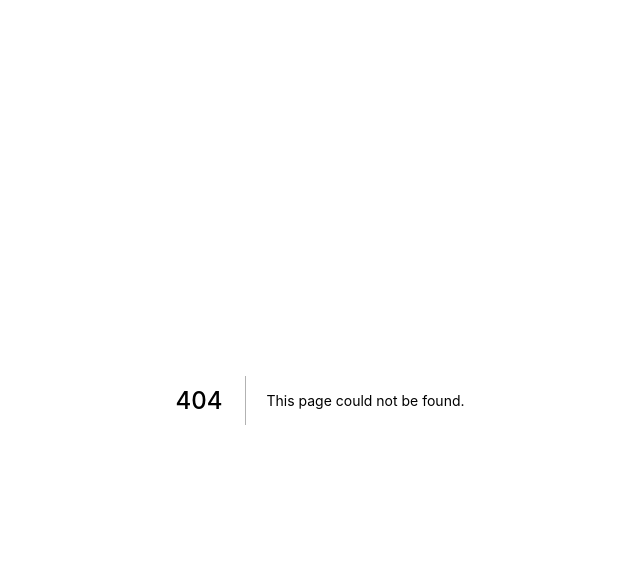
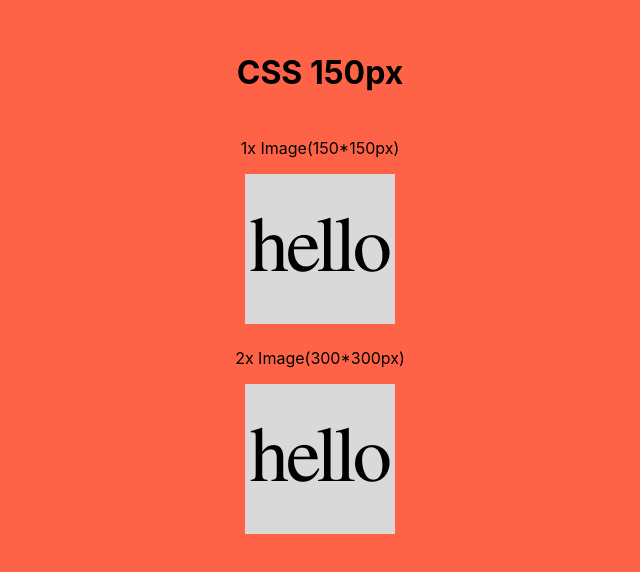
Before and after one commit to seulgiyoon/frontend-setting-example, a Next.js app: page /gallery/compare in a window 1280 px wide. Before the commit this address had no page. Shown: the top 572 px of the page, without its empty margins (320-960 px from the left). Built offline with nearby package versions, Linux system fonts and the light colour scheme.

Commit message:
Add 1x 2x 이미지 비교 페이지 추가

```diff
--- a/data.ts
+++ b/data.ts
@@ -1,4 +1,4 @@
-export const IMAGE_DATA = [
+export const PET_IMAGES = [
   {
     imgUrl: `/images/cat01.jpeg`,
   },
--- /dev/null
+++ b/pages/gallery/compare.tsx
@@ -0,0 +1,31 @@
+import React from 'react';
+import styled from 'styled-components';
+
+const StyledDiv = styled.div`
+  height: 100vh;
+  background-color: tomato;
+  padding-top: 2rem;
+  h1,
+  p {
+    text-align: center;
+  }
+  p {
+    margin: 0;
+    padding: 1.5rem 0 1rem 0;
+  }
+  img {
+    display: block;
+    margin: 0 auto;
+  }
+`;
+export default function RawImagesPage() {
+  return (
+    <StyledDiv>
+      <h1>CSS 150px</h1>
+      <p>1x Image(150*150px)</p>
+      <img src="/images/1x.png" alt="" width={150} height={150} />
+      <p>2x Image(300*300px)</p>
+      <img src="/images/2x.png" alt="" width={150} height={150} />
+    </StyledDiv>
+  );
+}
--- a/pages/gallery/raw.tsx
+++ b/pages/gallery/raw.tsx
@@ -1,6 +1,6 @@
 import React from 'react';
 import styled from 'styled-components';
-import { IMAGE_DATA } from '../../data';
+import { PET_IMAGES } from '../../data';
 
 const StyledImageGrid = styled.div`
   display: grid;
@@ -14,7 +14,7 @@ const StyledImageGrid = styled.div`
 export default function RawImagesPage() {
   return (
     <StyledImageGrid>
-      {IMAGE_DATA.map((singleData, index) => (
+      {PET_IMAGES.map((singleData, index) => (
         <img
           key={index}
           src={singleData.imgUrl}
```
Also changed, not shown: pages/gallery/optimized.tsx (+4 -4 lines), public/images/1x.png (added), public/images/2x.png (added).
